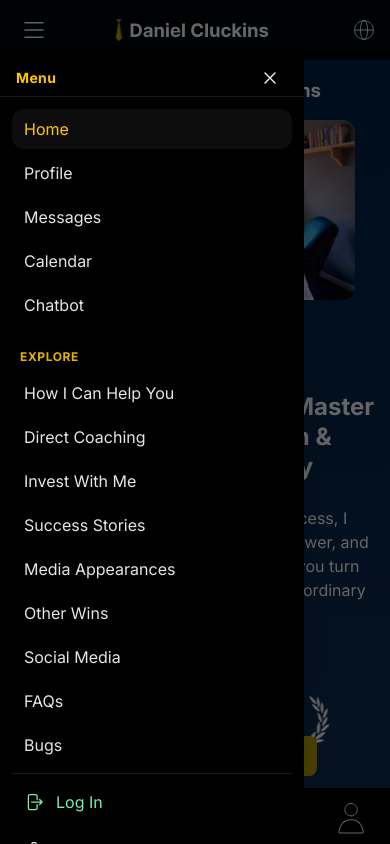
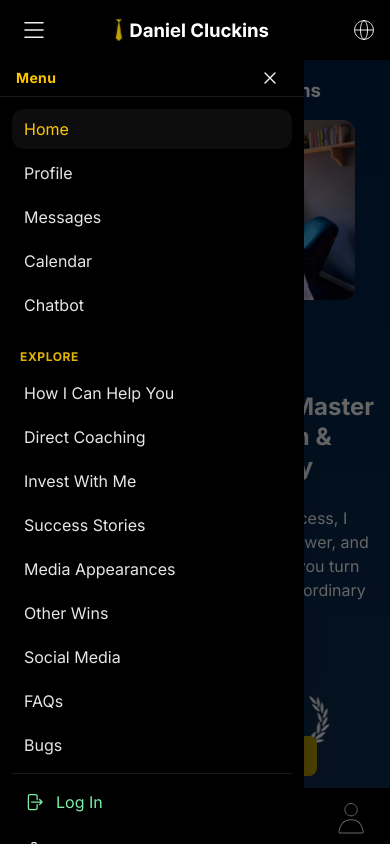
Before and after one commit to Jihzza/jihzza.github.io, a React (Vite) app: page / in a window 390 px wide. Both pictures are taken after a click on the button 34 px from the left and 30 px from the top of the page. Built offline with nearby package versions, Linux system fonts and the light colour scheme; no server answers; the database is empty.

Commit message:
Last working version

```diff
--- a/src/components/hero/WordCarousel.jsx
+++ b/src/components/hero/WordCarousel.jsx
@@ -50,7 +50,7 @@ export default function WordCarousel() {
     return (
         <div className="w-full flex justify-center py-6 lg:py-4">
             <div
-                className="w-[60%] md:w-[50%] lg:w-[25%] overflow-x-auto cursor-grab active:cursor-grabbing word-carousel-container"
+                className="w-[35%] md:w-[50%] lg:w-[25%] overflow-x-auto cursor-grab active:cursor-grabbing word-carousel-container"
                 ref={carouselRef}
                 onMouseDown={handleDragStart}
                 onMouseMove={handleDragMove}
--- a/src/components/layout/Header.jsx
+++ b/src/components/layout/Header.jsx
@@ -41,7 +41,7 @@ const Header = forwardRef(({ onMenuClick }, ref) => {
             animate={{ opacity: 1, y: 0 }}
             transition={{ duration: prefersReduced ? 0 : 0.22, ease: 'easeOut' }}
             // ⬇️ keep your original classes here (unchanged)
-            className="sticky top-0 z-10 bg-black/90 backdrop-blur-sm flex items-center px-4 py-2 md:px-6 md:py-8 relative md:h-19 lg:h-14"
+            className="sticky top-0 z-10 bg-black backdrop-blur-sm flex items-center px-4 py-2 md:px-6 md:py-8 relative md:h-19 lg:h-14"
         >
             {/* Left: Hamburger */}
             <div className="flex items-center w-1/3">
--- a/src/components/layout/Layout.jsx
+++ b/src/components/layout/Layout.jsx
@@ -108,8 +108,8 @@ export default function Layout() {
         onClose={handleCloseMenu}
         onNavigate={handleNavigate}
         topOffset={headerHeight}
+        bottomOffset={navBarHeight}
         isAuthenticated={isAuthenticated}
-        style={{ top: headerHeight }}
       />
 
       <main ref={mainContentRef} className="flex-grow overflow-y-auto w-full overflow-x-hidden">
--- a/src/components/layout/SidebarMenu.jsx
+++ b/src/components/layout/SidebarMenu.jsx
@@ -1,6 +1,6 @@
 // src/components/layout/SidebarMenu.jsx
 
-import React, { Fragment, useRef } from 'react';
+import React, { Fragment, useRef, useEffect } from 'react';
 import { Link, useNavigate, useLocation } from 'react-router-dom';
 import { Dialog } from '@headlessui/react';
 import { XMarkIcon, Cog6ToothIcon, ArrowRightOnRectangleIcon } from '@heroicons/react/24/outline';
@@ -18,12 +18,54 @@ const exploreLinksHrefs = [
 
 const MotionLink = motion(Link);
 
-export default function SidebarMenu({ isOpen, onClose, isAuthenticated = true, style }) {
+export default function SidebarMenu({ isOpen, onClose, isAuthenticated = true, style, topOffset, bottomOffset, topOffsetSelector, bottomOffsetSelector }) {
   const { t } = useTranslation();
   const navigate = useNavigate();
   const location = useLocation();
   const closeButtonRef = useRef(null);
   const prefersReduced = useReducedMotion();
+
+  // Optional selectors for measuring header/nav heights if numeric offsets aren't provided
+  const headerSelector = topOffsetSelector ?? '[data-app-header], header[role="banner"], header';
+  const bottomNavSelector = bottomOffsetSelector ?? '[data-bottom-nav], nav[role="navigation"].bottom-nav, nav.bottom-nav, footer[role="contentinfo"]';
+
+  // Compute dynamic visible height and subtract app header + bottom nav so the panel fits exactly
+  useEffect(() => {
+    if (typeof window === 'undefined') return;
+
+    const getElHeight = (sel) => {
+      if (!sel) return 0;
+      const el = document.querySelector(sel);
+      return el ? Math.ceil(el.getBoundingClientRect().height) : 0;
+    };
+
+    const setMetrics = () => {
+      const dvh = window.innerHeight; // true visible height
+      // Use numeric prop override if present, otherwise measure via selectors
+      const top = typeof topOffset === 'number' ? topOffset : getElHeight(headerSelector);
+      const bottom = typeof bottomOffset === 'number' ? bottomOffset : getElHeight(bottomNavSelector);
+
+      document.documentElement.style.setProperty('--app-dvh', `${dvh}px`);
+      document.documentElement.style.setProperty('--sidebar-top-offset', `${top}px`);
+      document.documentElement.style.setProperty('--sidebar-bottom-offset', `${bottom}px`);
+    };
+
+    setMetrics();
+
+    const ro = new ResizeObserver(() => setMetrics());
+    const headerEl = document.querySelector(headerSelector) || undefined;
+    const bottomEl = document.querySelector(bottomNavSelector) || undefined;
+    headerEl && ro.observe(headerEl);
+    bottomEl && ro.observe(bottomEl);
+
+    window.addEventListener('resize', setMetrics);
+    window.addEventListener('orientationchange', setMetrics);
+    return () => {
+      window.removeEventListener('resize', setMetrics);
+      window.removeEventListener('orientationchange', setMetrics);
+      ro.disconnect();
+    };
+  }, [topOffset, bottomOffset, headerSelector, bottomNavSelector]);
 
   const mainPages = (t('sidebar.mainPages', { returnObjects: true }) || []).map((item, index) => ({
     ...item,
@@ -125,29 +167,40 @@ export default function SidebarMenu({ isOpen, onClose, isAuthenticated = true, s
             {/* Overlay */}
             <motion.div
               key="backdrop"
-              className="fixed inset-0 bg-black/60 cursor-pointer"
+              className="fixed inset-x-0 z-[60] bg-black/60 cursor-pointer"
               variants={backdropVariants}
               initial="hidden"
               animate="show"
               exit="hidden"
               onClick={onClose}
+              style={{
+                top: 'var(--sidebar-top-offset, 0px)',
+                height: 'calc(var(--app-dvh) - var(--sidebar-top-offset, 0px))'
+              }}
             />
 
             {/* Slide-over */}
-            <div className="fixed inset-0 flex">
+            <div className="fixed inset-x-0 z-[60] flex"
+              style={{
+                top: 'var(--sidebar-top-offset, 0px)',
+                height: 'calc(var(--app-dvh) - var(--sidebar-top-offset, 0px))'
+              }}>
               <Dialog.Panel
                 as={motion.div}
                 key="panel"
-                style={style}
-                className="pointer-events-auto relative h-full w-[78vw] sm:w-[380px] lg:w-[420px] bg-black text-white shadow-2xl"
+                style={{
+                  WebkitOverflowScrolling: "touch",
+                  height: "100%",
+                  touchAction: "pan-y",
+                  overscrollBehavior: "contain"
+                }}
+                className="pointer-events-auto relative w-[78vw] sm:w-[380px] lg:w-[420px] bg-black text-white shadow-2xl overflow-y-auto box-border z-60"
                 variants={panelVariants}
                 initial="hidden"
                 animate="show"
                 exit="exit"
-              // ⛔️ Removed drag props:
-              // drag, dragConstraints, dragElastic, onDragEnd
               >
-                {/* Header */}
+                {/* Header (sticky so the close button stays visible) */}
                 <div className="flex items-center justify-between px-4 md:px-6 md:py-4 border-b border-white/10 lg:py-1">
                   <Dialog.Title className="text-sm md:text-lg lg:text-base font-semibold tracking-wide text-yellow-400">
                     {t('sidebar.title', { defaultValue: 'Menu' })}
@@ -163,8 +216,10 @@ export default function SidebarMenu({ isOpen, onClose, isAuthenticated = true, s
                   </button>
                 </div>
 
-                {/* Content */}
-                <div className="flex h-auto flex-col px-3 py-3 md:px-5 md:py-5 lg:py-3 sidebar-scrollbar">
+                {/* Content (scrollable when the viewport is short) */}
+                <div
+                  className="flex h-auto flex-col px-3 py-3 md:px-5 md:py-5 lg:py-3 sidebar-scrollbar pb-2"
+                >
                   <nav aria-label={t('sidebar.navigation', { defaultValue: 'Primary' })} className="flex-1">
                     {/* Main pages */}
                     <motion.ul role="list" className="space-y-1 md:space-y-2 lg:space-y-1"
--- a/src/pages/sections/Coaching.jsx
+++ b/src/pages/sections/Coaching.jsx
@@ -40,9 +40,9 @@ export default function Coaching({ onBookCoaching }) {
     PersonalTrainerIcon,   // Personal Trainer
     DatingIcon,            // Dating Coach
     OnlyFansIcon,          // OnlyFans Coaching
-    BusinessIcon,          // Business Advisor
     HabitsIcon,            // Habits & Personal Growth
     SocialMediaIcon,       // Social Media Manager
+    BusinessIcon,          // Business Advisor
     StockResearcherIcon,   // Stock Researcher
   ];
   const gridItems = types.map((c, i) => ({
```
